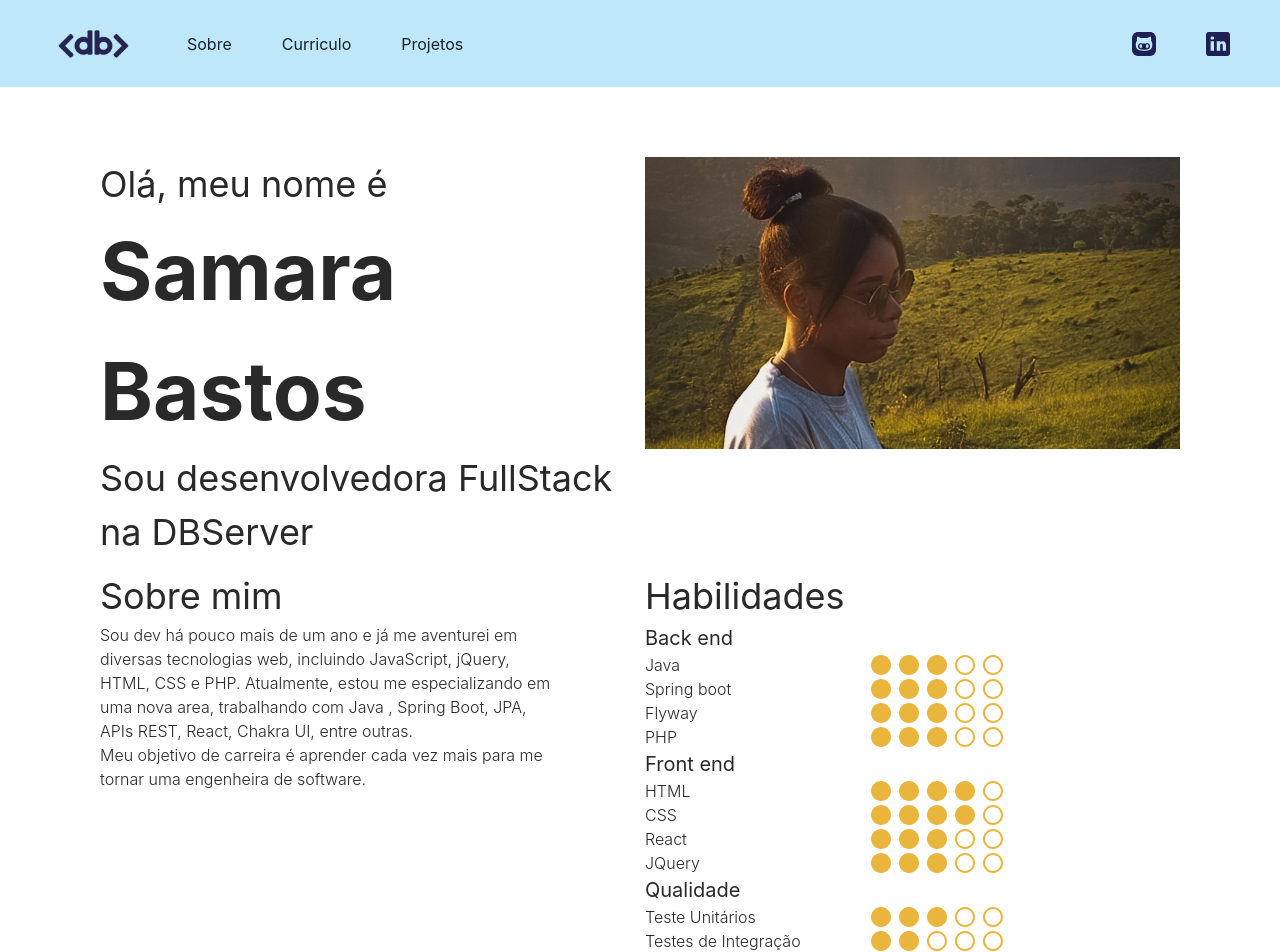
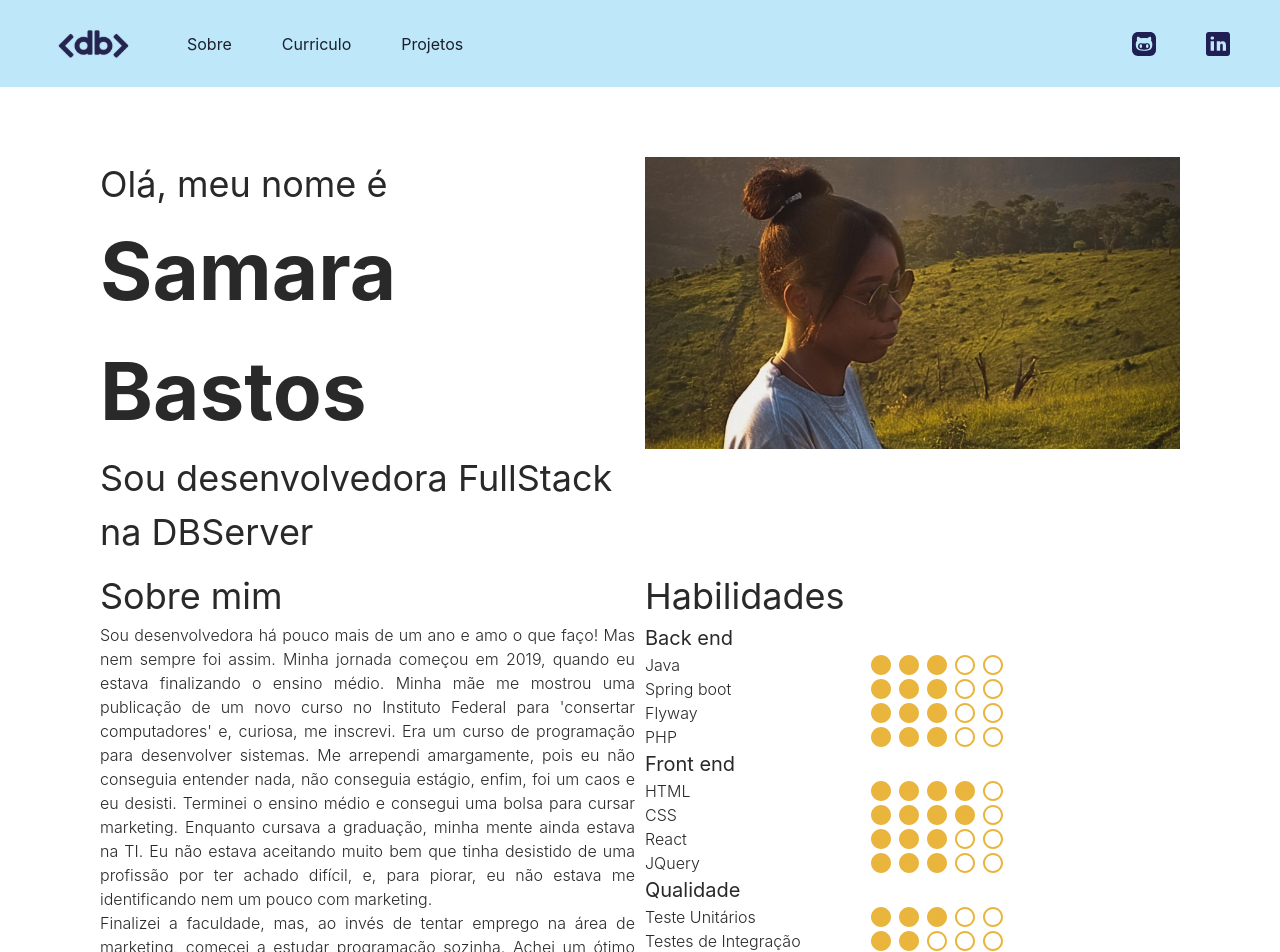
Before and after one commit to guibassauro/portfolio-db, a React (Create React App) app: page / in a window 1280 px wide. Shown: the top 952 px of the page. Built offline with nearby package versions, Linux system fonts and the light colour scheme.

Commit message:
Ajuste no texto sobre mim

```diff
--- a/src/components/sobre/index.jsx
+++ b/src/components/sobre/index.jsx
@@ -2,7 +2,8 @@ import styled from "styled-components";
 
 const ContainerSobre = styled.div`
     min-height: 48vh;
-    max-width: 460px;
+    max-width: 660px;
+    text-align: justify;
 `
 
 const Texto = styled.h1`
@@ -19,11 +20,11 @@ function Sobre(){
                 Sobre mim
             </Texto>
             <Texto TamFonte={'16px'} Weight={'300'}>
-                Sou dev há pouco mais de um ano e já me aventurei em diversas tecnologias web,
-                incluindo JavaScript, jQuery, HTML, CSS e PHP. Atualmente, estou me especializando em uma nova area,
-                trabalhando com  Java , Spring Boot, JPA, APIs REST, React, Chakra UI, entre outras. <br />
-
-                Meu objetivo de carreira é aprender cada vez mais para me tornar uma engenheira de software.
+                Sou desenvolvedora há pouco mais de um ano e amo o que faço! Mas nem sempre foi assim. Minha jornada começou em 2019, quando eu estava finalizando o ensino médio. Minha mãe me mostrou uma publicação de um novo curso no Instituto Federal para 'consertar computadores' e, curiosa, me inscrevi. Era um curso de programação para desenvolver sistemas. Me arrependi amargamente, pois eu não conseguia entender nada, não conseguia estágio, enfim, foi um caos e eu desisti. Terminei o ensino médio e consegui uma bolsa para cursar marketing. Enquanto cursava a graduação, minha mente ainda estava na TI. Eu não estava aceitando muito bem que tinha desistido de uma profissão por ter achado difícil, e, para piorar, eu não estava me identificando nem um pouco com marketing.
+                <br />
+                Finalizei a faculdade, mas, ao invés de tentar emprego na área de marketing, comecei a estudar programação sozinha. Achei um ótimo curso de algoritmos com o Guanabara e me empenhei. Finalmente peguei o jeito; só me faltava fazer uma boa base na lógica e ser mais proativa com meus estudos.
+                <br />
+                Voltei e concluí o meu curso técnico. Hoje, curso a graduação em Engenharia de Software e, em agosto de 2024, completo dois anos trabalhando na área.
             </Texto>
 
         </ContainerSobre>
```
